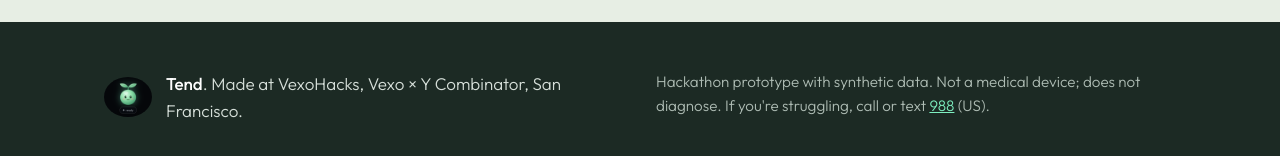
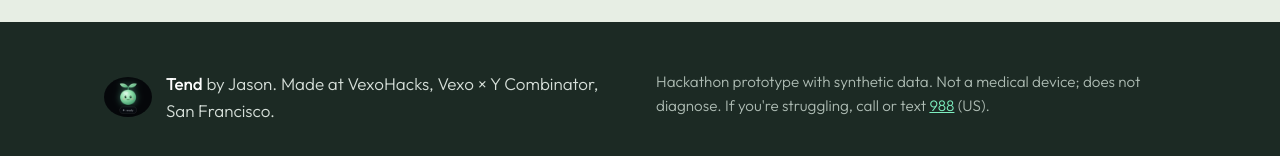
Before and after one commit to jasqnlu/Vexo-Hacks-Bracelet, a plain HTML site: page site/index.html in a window 1280 px wide. Shown: the part 7595-7751 px from the top of the page. Drawn offline with Linux system fonts and the light colour scheme.

Commit message:
Byline: by Jason
Co-Authored-By: Claude Opus 5.5 <noreply@anthropic.com>

```diff
--- a/site/index.html
+++ b/site/index.html
@@ -190,7 +190,7 @@
   <div class="wrap foot-inner">
     <div class="foot-brand">
       <img src="assets/sprout-ready.png" alt="" width="48" height="40">
-      <p><b>Tend</b>. Made at VexoHacks, Vexo × Y Combinator, San Francisco.</p>
+      <p><b>Tend</b> by Jason. Made at VexoHacks, Vexo × Y Combinator, San Francisco.</p>
     </div>
     <p class="disclaimer">Hackathon prototype with synthetic data. Not a medical device; does not diagnose. If you're struggling, call or text <a href="tel:988">988</a> (US).</p>
   </div>
```
Also changed, not shown: 1 other file.
